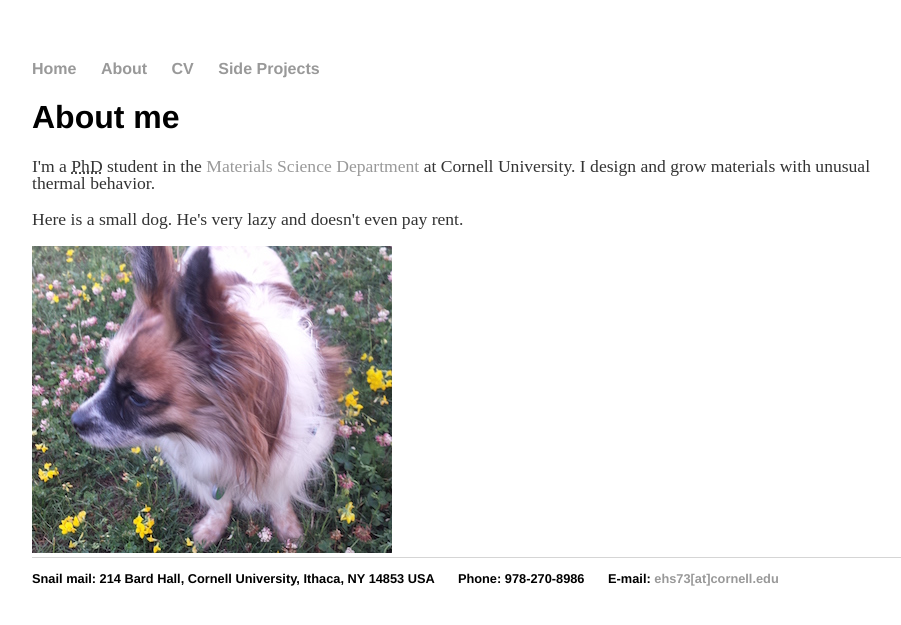
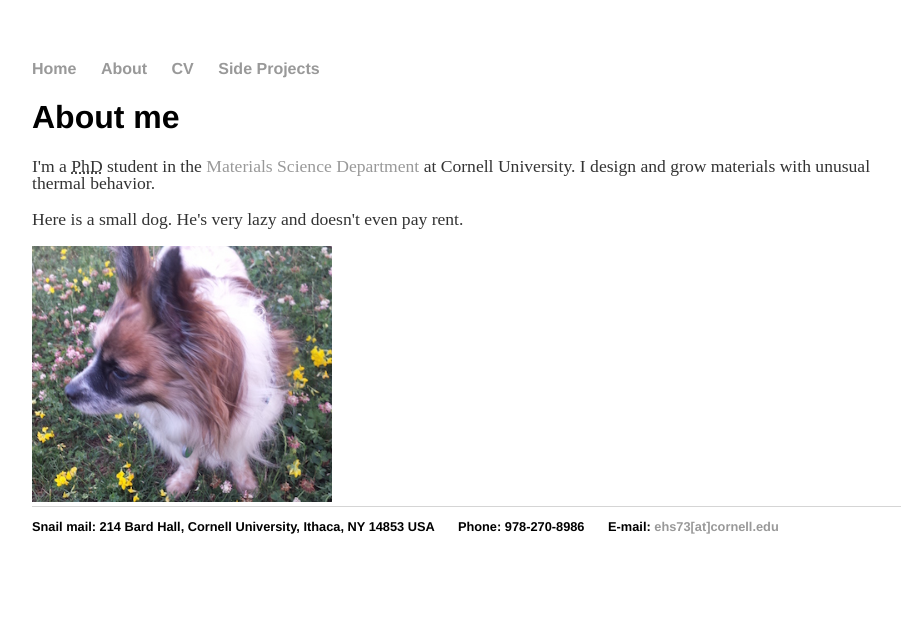
Before and after one commit to ehs73/ehs73.github.io, a Jekyll site: the page built from about/index.html, in a window 1280 px wide. Shown: the top 625 px of the page, without its empty margins (160-1061 px from the left). Built offline with Jekyll 4.4.1, drawn with Linux system fonts in a browser that asks for light colours.

Commit message:
Update index.html

```diff
--- a/about/index.html
+++ b/about/index.html
@@ -8,6 +8,6 @@ title: About me
 
 	<p>Here is a small dog. He's very lazy and doesn't even pay rent.</p>
 
-	<IMG SRC="/images/small_dog.jpg" ALT="Winston the papillon" WIDTH=360 HEIGHT=307 data-rotate="180" title="Snorty">
+	<IMG SRC="/images/small_dog.jpg" ALT="Winston the papillon" WIDTH=300 data-rotate="180" title="Snorty">
 
 	</ul>
```
